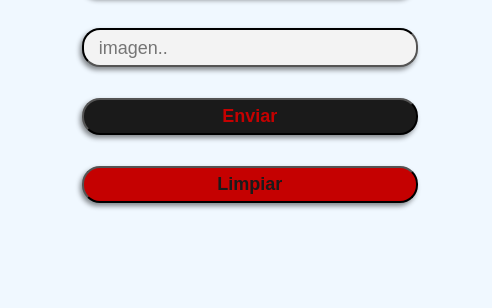
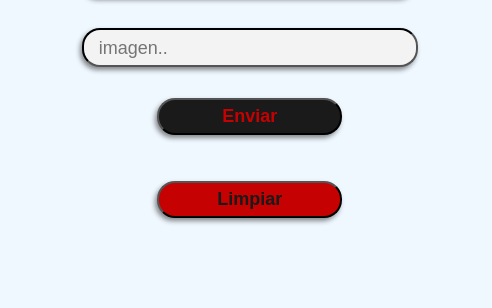
Before and after one commit to crisjar89/alura-geek-challenge, a website with bundled scripts: page index.html in a window 1280 px wide. Shown: the part 381-689 px from the top of the page, 788-1280 px from the left. Built offline with nearby package versions, Linux system fonts and the light colour scheme; data requests are answered from the project's data file; a web font is replaced by a local one.

Commit message:
Detalles en el style

```diff
--- a/index.html
+++ b/index.html
@@ -35,11 +35,11 @@
         <section class="formulario" >
             <form class="formulario-campo" data-formulario>
                 <h1 class="titulo">Agregar<br>Producto:</h1>
-                <input id="nombre" type="text" placeholder="nombre.." data-nombre></input>
-                <input id="precio" type="text" placeholder="precio.." data-precio></input>
-                <input id="imagen" type="text" placeholder="imagen.." data-imagen></input>
-                <button class="boton-enviar" type="submit" value="Enviar">Enviar</button>
-                <button class="boton-limpiar" type="button" value="Limpiar">Limpiar</button>
+                <input id="nombre" type="text" placeholder="nombre.." data-nombre ></input>
+                <input id="precio" type="text" placeholder="precio.." data-precio ></input>
+                <input id="imagen" type="text" placeholder="imagen.." data-imagen ></input>
+                <button class="boton-enviar boton" type="submit" value="Enviar">Enviar</button>
+                <button class="boton-limpiar boton" type="button" value="Limpiar">Limpiar</button>
             </form>
         </section>
     </main>
--- a/js/conexion_api.js
+++ b/js/conexion_api.js
@@ -9,7 +9,7 @@ async function listarProductos() {
 async function crearProducto(nombre,precio,imagen) {
     const conexion = await fetch("http://localhost:3001/productos", {
         method:"POST",
-        headers:{"content-type":"application/json"},
+        headers:{"Content-type":"application/json"},
         body:JSON.stringify({
             nombre:nombre,
             precio:precio,
--- a/styles.css
+++ b/styles.css
@@ -202,11 +202,16 @@ input:hover {
     justify-content: space-between;
 }
 button {
+    width: 55%;
+    margin: 15px auto;
     font-size: large;
-    padding: 6px 13%;
-    margin-top: 15px;
+    padding: 6px 8%;
     border-radius: 18px;
     box-shadow: -2px 3px 5px 0px #00000075;
+    flex-wrap: wrap;
+}
+.boton {
+
 }
 .boton-enviar {
     color: rgb(197, 1, 1);
```
